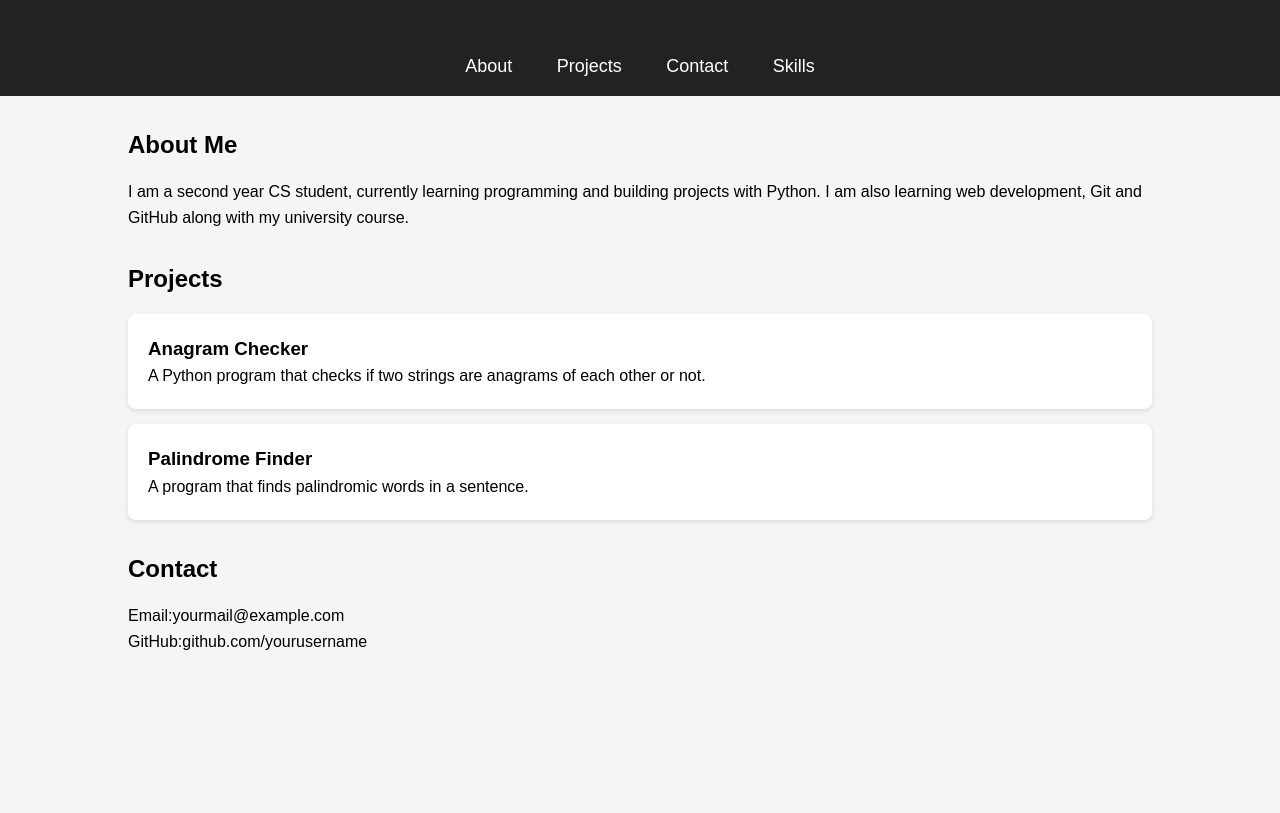
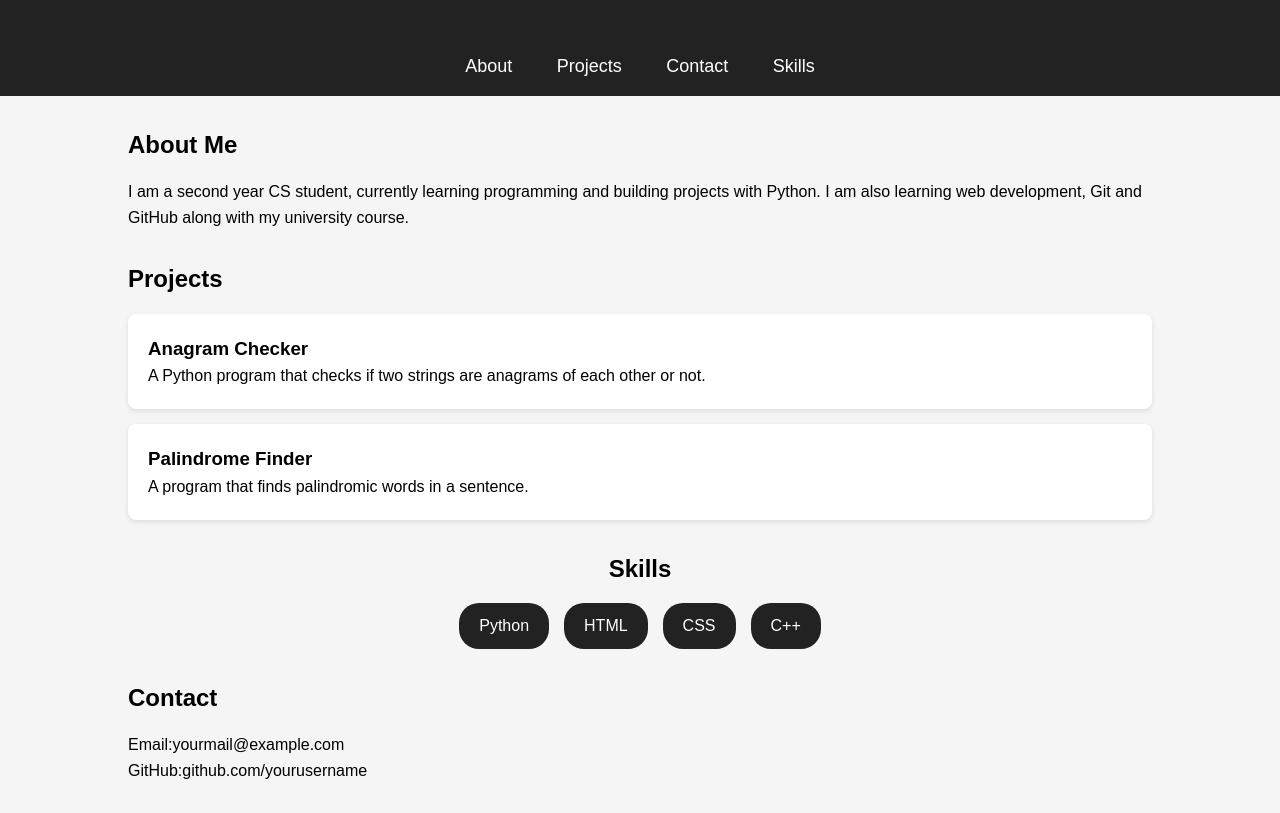
Before and after one commit to merriam-mahfooz/portfolio-page, a plain HTML site: page index.html in a window 1280 px wide. Shown: the part 120-933 px from the top of the page. Before the commit the page ends 804 px from the top, so only its background shows below. Drawn offline with Linux system fonts and the light colour scheme.

Commit message:
Added a Skill section

```diff
--- a/index.html
+++ b/index.html
@@ -33,6 +33,15 @@
             <p>A program that finds palindromic words in a sentence.</p>
         </div>
     </section>
+    <section id="skills">
+        <h2>Skills</h2>
+        <div class="skills-container">
+            <div class="skill">Python</div>
+            <div class="skill">HTML</div>
+            <div class="skill">CSS</div>
+            <div class="skill">C++</div>
+        </div>
+    </section>
     <section id="contact">
         <h2>Contact</h2>
         <p>Email:yourmail@example.com</p>
--- a/style.css
+++ b/style.css
@@ -47,3 +47,22 @@ h2{
     transition: 0.3s;
 
 }
+#skills{
+    text-align: center;
+}
+.skills-container{
+    display: flex;
+    justify-content:center;
+    gap: 15px;
+    flex-wrap: wrap;
+}
+.skill{
+    background: #222;
+    color: white;
+    padding: 10px 20px;
+    border-radius: 20px;
+    transition: 0.3s;
+}
+.skill:hover{
+    transform: scale(1.1);
+}
```
